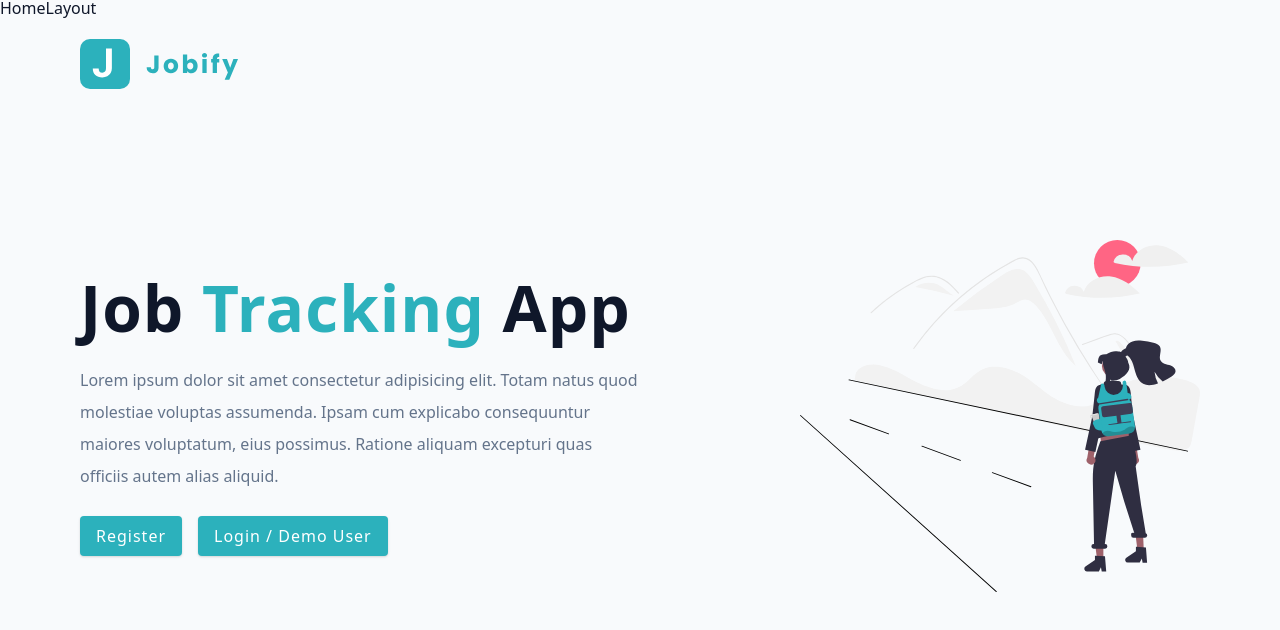
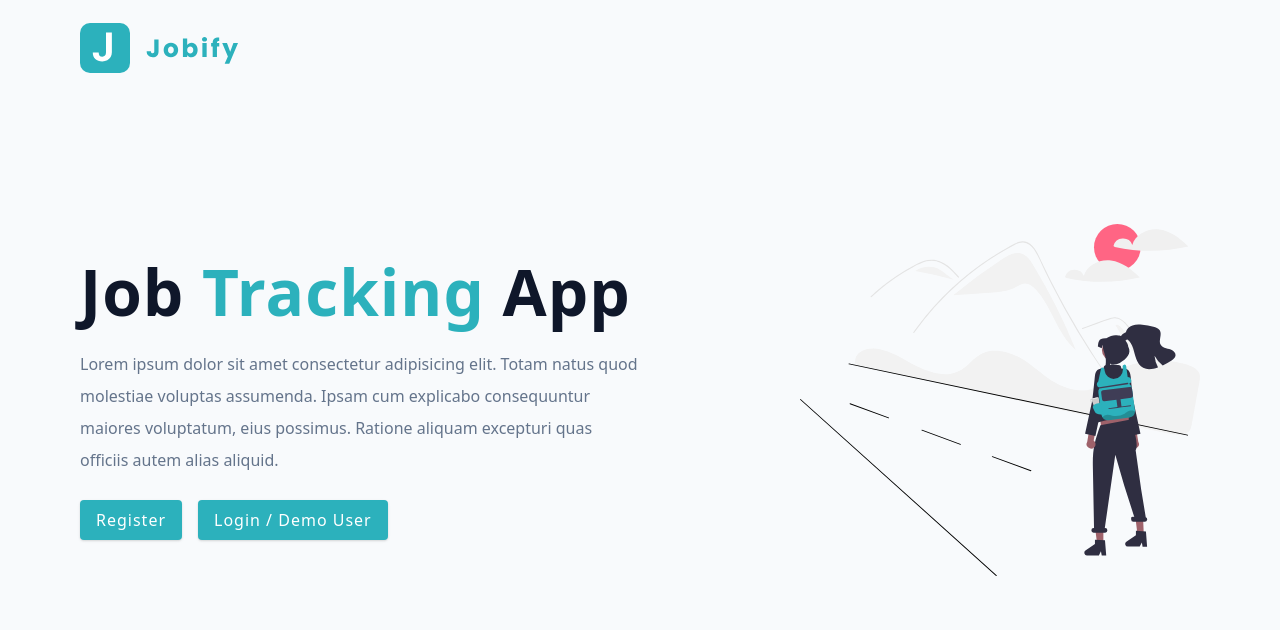
Before and after one commit to PetyoPetkow/MERN-Udemy-Course, a React (Vite) app in the folder client/: page / in a window 1280 px wide. Shown: the top 630 px of the page. Built offline with nearby package versions, Linux system fonts and the light colour scheme.

Commit message:
Dashboard Setup

```diff
--- a/client/src/App.jsx
+++ b/client/src/App.jsx
@@ -6,6 +6,11 @@
   DashboardLayout,
   Landing,
   Error,
+  AddJob,
+  Stats,
+  AllJobs,
+  Profile,
+  Admin,
 } from './pages';
 
 const router = createBrowserRouter([
@@ -26,6 +31,28 @@
       {
         path: 'dashboard',
         element: <DashboardLayout />,
+        children: [
+          {
+            index: true,
+            element: <AddJob />,
+          },
+          {
+            path: 'stats',
+            element: <Stats />,
+          },
+          {
+            path: 'all-jobs',
+            element: <AllJobs />,
+          },
+          {
+            path: 'profile',
+            element: <Profile />,
+          },
+          {
+            path: 'admin',
+            element: <Admin />,
+          },
+        ],
       },
     ],
   },
--- a/client/src/pages/DashboardLayout.tsx
+++ b/client/src/pages/DashboardLayout.tsx
@@ -1,7 +1,12 @@
 import { FC } from 'react';
+import { Outlet } from 'react-router-dom';
 
 const DashboardLayout: FC<DashboardLayoutProps> = () => {
-  return <div>DashboardLayout</div>;
+  return (
+    <>
+      <Outlet />
+    </>
+  );
 };
 
 interface DashboardLayoutProps {}
--- a/client/src/pages/HomeLayout.tsx
+++ b/client/src/pages/HomeLayout.tsx
@@ -3,10 +3,9 @@
 
 const HomeLayout: FC<HomeLayoutProps> = () => {
   return (
-    <div>
-      <nav>HomeLayout</nav>
+    <>
       <Outlet />
-    </div>
+    </>
   );
 };
 
```
